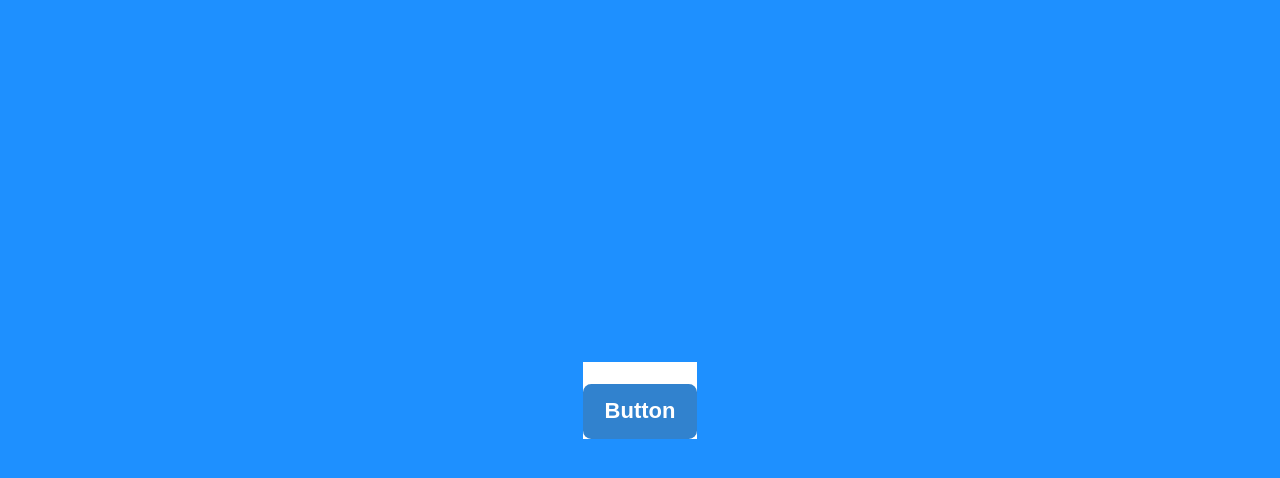
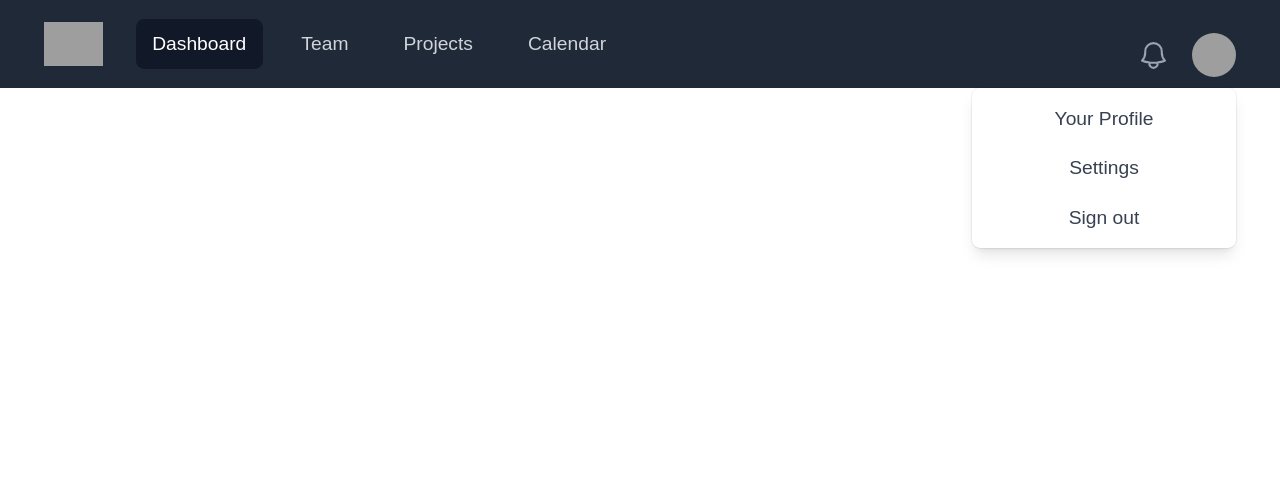
Before and after one commit to shamin2021/MedEase, a React (Create React App) app in the folder client/: page /test-components in a window 1280 px wide. Shown: the top 478 px of the page. Built offline with nearby package versions, Linux system fonts and the light colour scheme; grey boxes are pictures that could not be loaded.

Commit message:
changes in tailwind config

```diff
--- a/client/src/components/Footer.js
+++ b/client/src/components/Footer.js
@@ -0,0 +1,11 @@
+import React from 'react'
+
+const Footer = () => {
+  return (
+    <div>
+
+    </div>
+  )
+}
+
+export default Footer
--- a/client/src/components/Header.js
+++ b/client/src/components/Header.js
@@ -0,0 +1,11 @@
+import React from 'react'
+
+const Header = () => {
+  return (
+    <div>
+
+    </div>
+  )
+}
+
+export default Header
--- a/client/src/components/NavBar.js
+++ b/client/src/components/NavBar.js
@@ -0,0 +1,101 @@
+import React from 'react'
+
+const NavBar = () => {
+  return (
+    <div>
+          <nav class="bg-gray-800">
+              <div class="mx-auto max-w-7xl px-2 sm:px-6 lg:px-8">
+                  <div class="relative flex h-16 items-center justify-between">
+                      <div class="absolute inset-y-0 left-0 flex items-center sm:hidden">
+                          {/* <!-- Mobile menu button--> */}
+                          <button type="button" class="relative inline-flex items-center justify-center rounded-md p-2 text-gray-400 hover:bg-gray-700 hover:text-white focus:outline-none focus:ring-2 focus:ring-inset focus:ring-white" aria-controls="mobile-menu" aria-expanded="false">
+                              <span class="absolute -inset-0.5"></span>
+                              <span class="sr-only">Open main menu</span>
+                              {/* <!--
+                              Icon when menu is closed.
+
+                              Menu open: "hidden", Menu closed: "block"
+          --> */}
+                              <svg class="block h-6 w-6" fill="none" viewBox="0 0 24 24" stroke-width="1.5" stroke="currentColor" aria-hidden="true">
+                                  <path stroke-linecap="round" stroke-linejoin="round" d="M3.75 6.75h16.5M3.75 12h16.5m-16.5 5.25h16.5" />
+                              </svg>
+                              {/* <!--
+                              Icon when menu is open.
+
+                              Menu open: "block", Menu closed: "hidden"
+          --> */}
+                              <svg class="hidden h-6 w-6" fill="none" viewBox="0 0 24 24" stroke-width="1.5" stroke="currentColor" aria-hidden="true">
+                                  <path stroke-linecap="round" stroke-linejoin="round" d="M6 18L18 6M6 6l12 12" />
+                              </svg>
+                          </button>
+                      </div>
+                      <div class="flex flex-1 items-center justify-center sm:items-stretch sm:justify-start">
+                          <div class="flex flex-shrink-0 items-center">
+                              <img class="h-8 w-auto" src="https://tailwindui.com/img/logos/mark.svg?color=indigo&shade=500" alt="Your Company" />
+                          </div>
+                          <div class="hidden sm:ml-6 sm:block">
+                              <div class="flex space-x-4">
+                                  {/* <!-- Current: "bg-gray-900 text-white", Default: "text-gray-300 hover:bg-gray-700 hover:text-white" --> */}
+                                  <a href="#" class="bg-gray-900 text-white rounded-md px-3 py-2 text-sm font-medium" aria-current="page">Dashboard</a>
+                                  <a href="#" class="text-gray-300 hover:bg-gray-700 hover:text-white rounded-md px-3 py-2 text-sm font-medium">Team</a>
+                                  <a href="#" class="text-gray-300 hover:bg-gray-700 hover:text-white rounded-md px-3 py-2 text-sm font-medium">Projects</a>
+                                  <a href="#" class="text-gray-300 hover:bg-gray-700 hover:text-white rounded-md px-3 py-2 text-sm font-medium">Calendar</a>
+                              </div>
+                          </div>
+                      </div>
+                      <div class="absolute inset-y-0 right-0 flex items-center pr-2 sm:static sm:inset-auto sm:ml-6 sm:pr-0">
+                          <button type="button" class="relative rounded-full bg-gray-800 p-1 text-gray-400 hover:text-white focus:outline-none focus:ring-2 focus:ring-white focus:ring-offset-2 focus:ring-offset-gray-800">
+                              <span class="absolute -inset-1.5"></span>
+                              <span class="sr-only">View notifications</span>
+                              <svg class="h-6 w-6" fill="none" viewBox="0 0 24 24" stroke-width="1.5" stroke="currentColor" aria-hidden="true">
+                                  <path stroke-linecap="round" stroke-linejoin="round" d="M14.857 17.082a23.848 23.848 0 005.454-1.31A8.967 8.967 0 0118 9.75v-.7V9A6 6 0 006 9v.75a8.967 8.967 0 01-2.312 6.022c1.733.64 3.56 1.085 5.455 1.31m5.714 0a24.255 24.255 0 01-5.714 0m5.714 0a3 3 0 11-5.714 0" />
+                              </svg>
+                          </button>
+
+                          {/* <!-- Profile dropdown --> */}
+                          <div class="relative ml-3">
+                              <div>
+                                  <button type="button" class="relative flex rounded-full bg-gray-800 text-sm focus:outline-none focus:ring-2 focus:ring-white focus:ring-offset-2 focus:ring-offset-gray-800" id="user-menu-button" aria-expanded="false" aria-haspopup="true">
+                                      <span class="absolute -inset-1.5"></span>
+                                      <span class="sr-only">Open user menu</span>
+                                      <img class="h-8 w-8 rounded-full" src="https://images.unsplash.com/photo-1472099645785-5658abf4ff4e?ixlib=rb-1.2.1&ixid=eyJhcHBfaWQiOjEyMDd9&auto=format&fit=facearea&facepad=2&w=256&h=256&q=80" alt="" />
+                                  </button>
+                              </div>
+
+                              {/* <!--
+                              Dropdown menu, show/hide based on menu state.
+
+                              Entering: "transition ease-out duration-100"
+                              From: "transform opacity-0 scale-95"
+                              To: "transform opacity-100 scale-100"
+                              Leaving: "transition ease-in duration-75"
+                              From: "transform opacity-100 scale-100"
+                              To: "transform opacity-0 scale-95"
+          --> */}
+                              <div class="absolute right-0 z-10 mt-2 w-48 origin-top-right rounded-md bg-white py-1 shadow-lg ring-1 ring-black ring-opacity-5 focus:outline-none" role="menu" aria-orientation="vertical" aria-labelledby="user-menu-button" tabindex="-1">
+                                  {/* <!-- Active: "bg-gray-100", Not Active: "" --> */}
+                                  <a href="#" class="block px-4 py-2 text-sm text-gray-700" role="menuitem" tabindex="-1" id="user-menu-item-0">Your Profile</a>
+                                  <a href="#" class="block px-4 py-2 text-sm text-gray-700" role="menuitem" tabindex="-1" id="user-menu-item-1">Settings</a>
+                                  <a href="#" class="block px-4 py-2 text-sm text-gray-700" role="menuitem" tabindex="-1" id="user-menu-item-2">Sign out</a>
+                              </div>
+                          </div>
+                      </div>
+                  </div>
+              </div>
+
+              {/* <!-- Mobile menu, show/hide based on menu state. --> */}
+              <div class="sm:hidden" id="mobile-menu">
+                  <div class="space-y-1 px-2 pb-3 pt-2">
+                      {/* <!-- Current: "bg-gray-900 text-white", Default: "text-gray-300 hover:bg-gray-700 hover:text-white" --> */}
+                      <a href="#" class="bg-gray-900 text-white block rounded-md px-3 py-2 text-base font-medium" aria-current="page">Dashboard</a>
+                      <a href="#" class="text-gray-300 hover:bg-gray-700 hover:text-white block rounded-md px-3 py-2 text-base font-medium">Team</a>
+                      <a href="#" class="text-gray-300 hover:bg-gray-700 hover:text-white block rounded-md px-3 py-2 text-base font-medium">Projects</a>
+                      <a href="#" class="text-gray-300 hover:bg-gray-700 hover:text-white block rounded-md px-3 py-2 text-base font-medium">Calendar</a>
+                  </div>
+              </div>
+          </nav>
+    </div>
+  )
+}
+
+export default NavBar
--- a/client/src/index.css
+++ b/client/src/index.css
@@ -17,7 +17,7 @@
   min-height: 100vh;
 }
 
-.App {
+/* .App {
   display: flex;
   flex-direction: column;
   justify-content: center;
@@ -25,7 +25,7 @@
   min-height: 100vh;
   padding: 1rem 0.5rem;
   background-color: dodgerblue;
-}
+} */
 
 .persistCheck {
   font-size: 0.75rem;
--- a/client/src/pages/Missing.js
+++ b/client/src/pages/Missing.js
@@ -1,11 +1,23 @@
 import React from 'react'
+import { Link } from 'react-router-dom'
 
 const Missing = () => {
   return (
-      <div>
-          {/* design this */}
-      <h1>404 Page</h1>
-    </div>
+    <>
+      <main className="grid min-h-full place-items-center bg-white px-6 py-24 sm:py-32 lg:px-8">
+        <div className="text-center">
+          <p className="text-base font-semibold text-secondary">404</p>
+          <h1 className="mt-4 text-3xl font-bold tracking-tight text-gray-900 sm:text-5xl">Page not found</h1>
+          <p className="mt-6 text-base leading-7 text-gray-600">Sorry, we couldn’t find the page you’re looking for.</p>
+          <div className="mt-10 flex items-center justify-center gap-x-6">
+            <Link to={"/Landing"} className='rounded-md px-3.5 py-2.5 text-sm font-semibold text-black shadow-sm focus-visible:outline focus-visible:outline-2 focus-visible:outline-offset-2 bg-secondary'>Go back home</Link>
+
+            <Link to={"/register"} className='text-sm font-semibold text-gray-900'>Sign Up <span aria-hidden="true">&rarr;</span></Link>
+
+          </div>
+        </div>
+      </main>
+    </>
   )
 }
 
--- a/client/src/pages/TestComponent.js
+++ b/client/src/pages/TestComponent.js
@@ -1,17 +1,17 @@
 import React from 'react'
+import NavBar from '../components/NavBar'
 
 import { Button} from '@chakra-ui/react'
-
-import '../styles/TestComponent.css'
 
 const TestComponent = () => {
 
   // const addColor = '#32a852'
 
   return (
-    <div className='TestComponent'>
+    <div>
 
-      <Button colorScheme='blue'>Button</Button>
+      {/* <Button colorScheme='blue'>Button</Button> */}
+      <NavBar />
 
     </div>
   )
--- a/client/src/styles/TestComponent.css
+++ /dev/null
@@ -1,8 +0,0 @@
-.TestComponent{
-    background-color: #FFFFFF !important;
-    margin: 20px !important;
-}
-
-.btn-set{
-    margin: 50px !important;
-}
--- a/client/tailwind.config.js
+++ b/client/tailwind.config.js
@@ -10,25 +10,17 @@
       'xl': '1280px',
       '2xl': '1536px',
     },
-    colors: {
-      primary: "#dcecf8",
-      secondary: "#645bee",
-      tertiary: "#d0fbff",
-      quaternary: "#e8def7",
-    },
     fontFamily: {
       poppins: ["Poppins", "sans-serif"],
     },
 
     extend: {
-
-      // spacing: {
-      //   '128': '32rem',
-      //   '144': '36rem',
-      // },
-      // borderRadius: {
-      //   '4xl': '2rem',
-      // }
+      colors: {
+        primary: "#dcecf8",
+        secondary: "#645bee",
+        tertiary: "#d0fbff",
+        quaternary: "#e8def7",
+      },
 
     }
   },
```
Also changed, not shown: client/src/components/test.txt (deleted).
